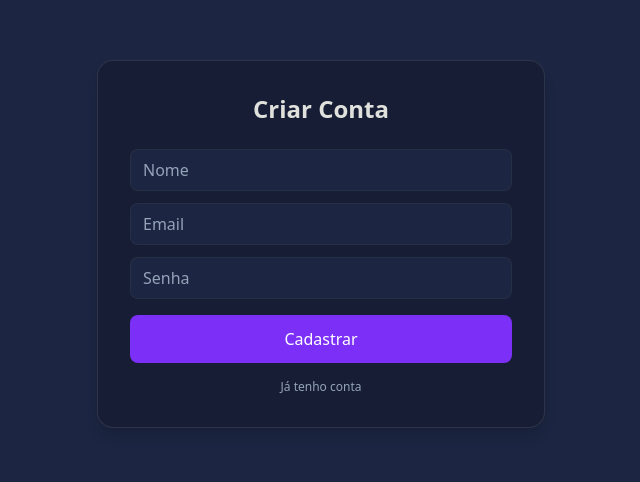
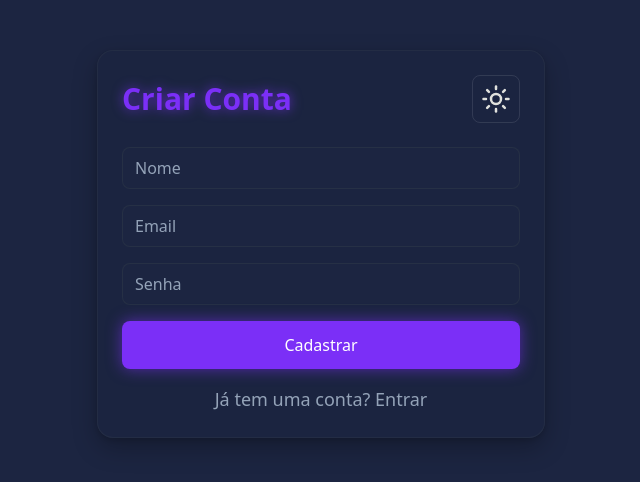
Before and after one commit to Guilherme-Henry-Dev/nexusvault-ui, a React (Vite) app: page /register in a window 1280 px wide. Shown: the part 156-638 px from the top of the page, without its empty margins (319-959 px from the left). Built offline with nearby package versions, Linux system fonts and the light colour scheme; no server answers.

Commit message:
style: adiciona a troca de tema para a login, register, e incrementa um novo visual para a pagina login, register

```diff
--- a/src/pages/Login.tsx
+++ b/src/pages/Login.tsx
@@ -1,6 +1,7 @@
 import { useState } from "react";
-import { useNavigate, useLocation } from "react-router-dom";
+import { useNavigate, useLocation, Link } from "react-router-dom";
 import { useAuth } from "../contexts/AuthContext";
+import ThemeToggle from "../components/ThemeToggle";
 
 export default function Login() {
   const { login } = useAuth();
@@ -19,28 +20,54 @@ export default function Login() {
     setSubmitting(true);
     const ok = await login(email, password);
     setSubmitting(false);
-    if (ok) {
-      nav(from, { replace: true });
-    } else {
-      setErr("Credenciais inválidas.");
-    }
+    if (ok) nav(from, { replace: true });
+    else setErr("Credenciais inválidas.");
   };
 
   return (
     <main className="min-h-screen flex items-center justify-center bg-surface text-slate-100 px-4 sm:px-6">
-      <form onSubmit={onSubmit} className="w-full max-w-xs sm:max-w-sm md:max-w-md bg-black/20 p-6 sm:p-8 rounded-2xl shadow-lg border border-white/10">
-        <h1 className="text-2xl font-bold mb-6 text-center">Entrar</h1>
+      <div className="card w-full max-w-md animate-fadeIn">
+        <header className="flex items-center justify-between mb-6">
+          <h1 className="text-2xl sm:text-3xl font-bold text-primary drop-shadow-[0_0_6px_rgba(123,47,247,0.7)]">
+            Entrar
+          </h1>
+          <ThemeToggle />
+        </header>
+
         {err && <p className="text-red-400 text-sm mb-3">{err}</p>}
-        <input className="input mb-3" placeholder="Email" value={email} onChange={e => setEmail(e.target.value)} />
-        <input className="input mb-4" placeholder="Senha" type="password" value={password} onChange={e => setPassword(e.target.value)} />
-        <button className="btn-primary w-full text-sm sm:text-base py-2 sm:py-3" disabled={submitting}>
-          {submitting ? "Entrando..." : "Entrar"}
-        </button>
-        <a className="block text-center text-xs text-slate-400 mt-4 hover:text-slate-200 transition" href="/register">
-          Criar conta
-        </a>
-      </form>
+
+        <form onSubmit={onSubmit} className="space-y-4">
+          <input
+            className="input"
+            placeholder="Email"
+            value={email}
+            onChange={e => setEmail(e.target.value)}
+          />
+          <input
+            className="input"
+            placeholder="Senha"
+            type="password"
+            value={password}
+            onChange={e => setPassword(e.target.value)}
+          />
+          <button
+            className="btn-primary w-full text-sm sm:text-base py-2 sm:py-3 shadow-glow"
+            disabled={submitting}
+          >
+            {submitting ? "Entrando..." : "Entrar"}
+          </button>
+        </form>
+
+        <p className="text-lg  text-center text-slate-400 mt-4">
+          Ainda não tem conta? {" "}
+          <Link
+            to="/register"
+            className="text-slate-400 hover:underline hover:text-primary/80"
+          >
+          Crie uma agora
+          </Link>
+        </p>
+      </div>
     </main>
-
   );
 }
--- a/src/pages/Register.tsx
+++ b/src/pages/Register.tsx
@@ -1,6 +1,7 @@
 import { useState } from "react";
-import { useNavigate } from "react-router-dom";
+import { useNavigate, Link } from "react-router-dom";
 import { useAuth } from "../contexts/AuthContext";
+import ThemeToggle from "../components/ThemeToggle";
 
 export default function Register() {
   const { signup } = useAuth();
@@ -23,15 +24,55 @@ export default function Register() {
 
   return (
     <main className="min-h-screen flex items-center justify-center bg-surface text-slate-100 px-4 sm:px-6">
-      <form onSubmit={onSubmit} className="w-full max-w-xs sm:max-w-sm md:max-w-md bg-black/20 p-6 sm:p-8 rounded-2xl shadow-lg border border-white/10">
-        <h1 className="text-2xl font-bold mb-6 text-center">Criar Conta</h1>
+      <div className="card w-full max-w-md animate-fadeIn">
+        {/* Header */}
+        <header className="flex items-center justify-between mb-6">
+          <h1 className="text-2xl sm:text-3xl font-bold text-primary drop-shadow-[0_0_6px_rgba(123,47,247,0.7)]">
+            Criar Conta
+          </h1>
+          <ThemeToggle />
+        </header>
+
         {err && <p className="text-red-400 text-sm mb-3">{err}</p>}
-        <input className="input mb-3" placeholder="Nome" value={name} onChange={e=>setName(e.target.value)} />
-        <input className="input mb-3" placeholder="Email" value={email} onChange={e=>setEmail(e.target.value)} />
-        <input className="input mb-4" placeholder="Senha" type="password" value={password} onChange={e=>setPassword(e.target.value)} />
-        <button className="btn-primary w-full text-sm sm:text-base py-2 sm:py-3" disabled={submitting}>{submitting ? "Cadastrando..." : "Cadastrar"}</button>
-        <a className="block text-center text-xs text-slate-400 mt-4 hover:text-slate-200 transition" href="/login">Já tenho conta</a>
-      </form>
+
+        <form onSubmit={onSubmit} className="space-y-4">
+          <input
+            className="input"
+            placeholder="Nome"
+            value={name}
+            onChange={e => setName(e.target.value)}
+          />
+          <input
+            className="input"
+            placeholder="Email"
+            value={email}
+            onChange={e => setEmail(e.target.value)}
+          />
+          <input
+            className="input"
+            placeholder="Senha"
+            type="password"
+            value={password}
+            onChange={e => setPassword(e.target.value)}
+          />
+          <button
+            className="btn-primary w-full text-sm sm:text-base py-2 sm:py-3 shadow-glow"
+            disabled={submitting}
+          >
+            {submitting ? "Cadastrando..." : "Cadastrar"}
+          </button>
+        </form>
+
+        <p className="text-lg text-center text-slate-400 mt-4">
+          Já tem uma conta?{" "}
+          <Link
+            to="/login"
+            className="text-slate-400 hover:underline hover:text-primary/80"
+          >
+            Entrar
+          </Link>
+        </p>
+      </div>
     </main>
   );
 }
```
